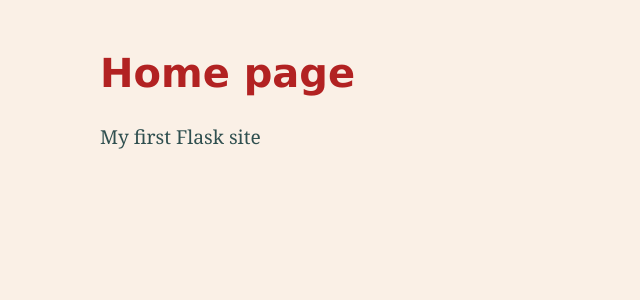
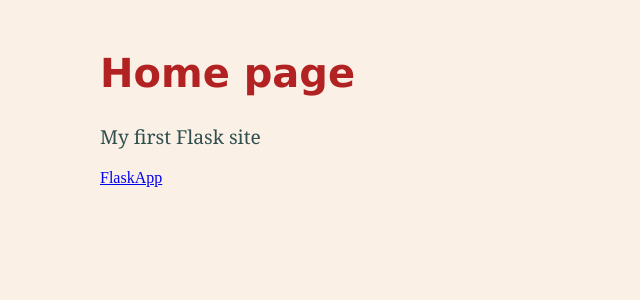
Before and after one commit to GMj86/flaskapp-borger, a Flask app: page / in a window 1280 px wide. Shown: the top 300 px of the page, without its empty margins (0-640 px from the left). Run offline with Flask 2, Linux system fonts and the light colour scheme.

Commit message:
url testing

```diff
--- a/templates/index.html
+++ b/templates/index.html
@@ -5,5 +5,6 @@
   <body>
     <h1>Home page</h1>
     <p>My first Flask site</p>
+    <a href="{{ url_for('index') }}">FlaskApp</a>
   </body>
 </html>
```
